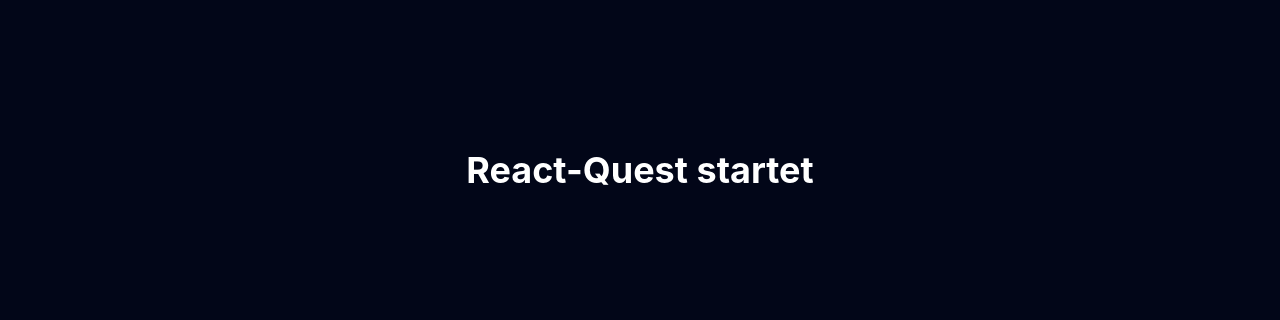
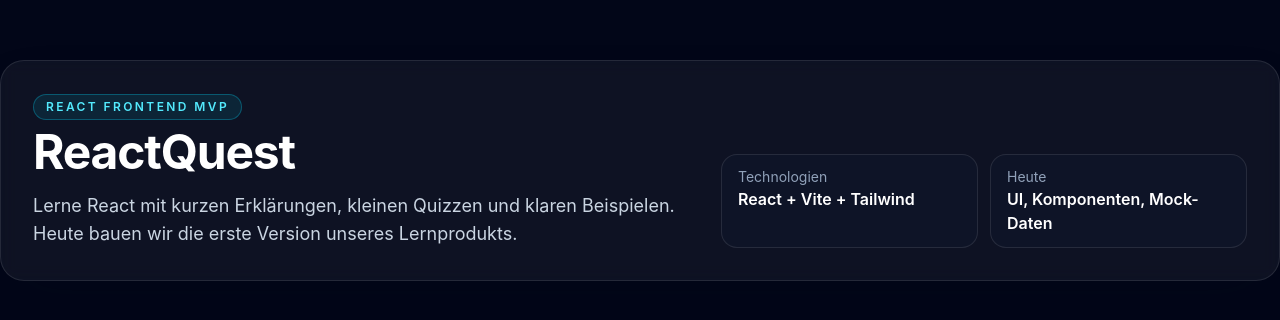
Before and after one commit to Montragor/react-quest, a React (Vite) app: page / in a window 1280 px wide. Shown: the part 230-550 px from the top of the page. Built offline with nearby package versions, Linux system fonts and the light colour scheme.

Commit message:
Baue die App Shell und den ersten Header

```diff
--- a/src/App.jsx
+++ b/src/App.jsx
@@ -1,4 +1,5 @@
 import { useState } from 'react'
+import Header from './components/Header'
 
 function App() {
   const [count, setCount] = useState(0)
@@ -6,7 +7,7 @@
   return (
     <>
      <div className="min-h-screen bg-slate-950 text-white flex items-center justify-center">
-        <h1 className="text-4xl font-bold">React-Quest startet</h1>
+          <Header />
       </div>
     </>
   )
--- /dev/null
+++ b/src/components/Header.jsx
@@ -0,0 +1,31 @@
+export default function Header() {
+  return (
+    <header className="rounded-3xl border border-white/10 bg-white/5 p-8 shadow-2xl shadow-slate-950/30 backdrop-blur">
+      <div className="flex flex-col gap-4 lg:flex-row lg:items-end lg:justify-between">
+        <div className="max-w-2xl">
+          <p className="mb-2 inline-flex rounded-full border border-cyan-400/30 bg-cyan-400/10 px-3 py-1 text-xs font-semibold uppercase tracking-[0.2em] text-cyan-300">
+            React Frontend MVP
+          </p>
+          <h1 className="text-4xl font-bold tracking-tight text-white sm:text-5xl">
+            ReactQuest
+          </h1>
+          <p className="mt-4 text-base leading-7 text-slate-300 sm:text-lg">
+            Lerne React mit kurzen Erklärungen, kleinen Quizzen und klaren Beispielen.
+            Heute bauen wir die erste Version unseres Lernprodukts.
+          </p>
+        </div>
+
+        <div className="grid gap-3 sm:grid-cols-2">
+          <div className="rounded-2xl border border-white/10 bg-slate-900/60 px-4 py-3">
+            <p className="text-sm text-slate-400">Technologien</p>
+            <p className="font-semibold text-white">React + Vite + Tailwind</p>
+          </div>
+          <div className="rounded-2xl border border-white/10 bg-slate-900/60 px-4 py-3">
+            <p className="text-sm text-slate-400">Heute</p>
+            <p className="font-semibold text-white">UI, Komponenten, Mock-Daten</p>
+          </div>
+        </div>
+      </div>
+    </header>
+  )
+}
```
Also changed, not shown: src/components/Headers.jsx (deleted), src/data/lesson.js (deleted), src/data/lessons.js (added).
